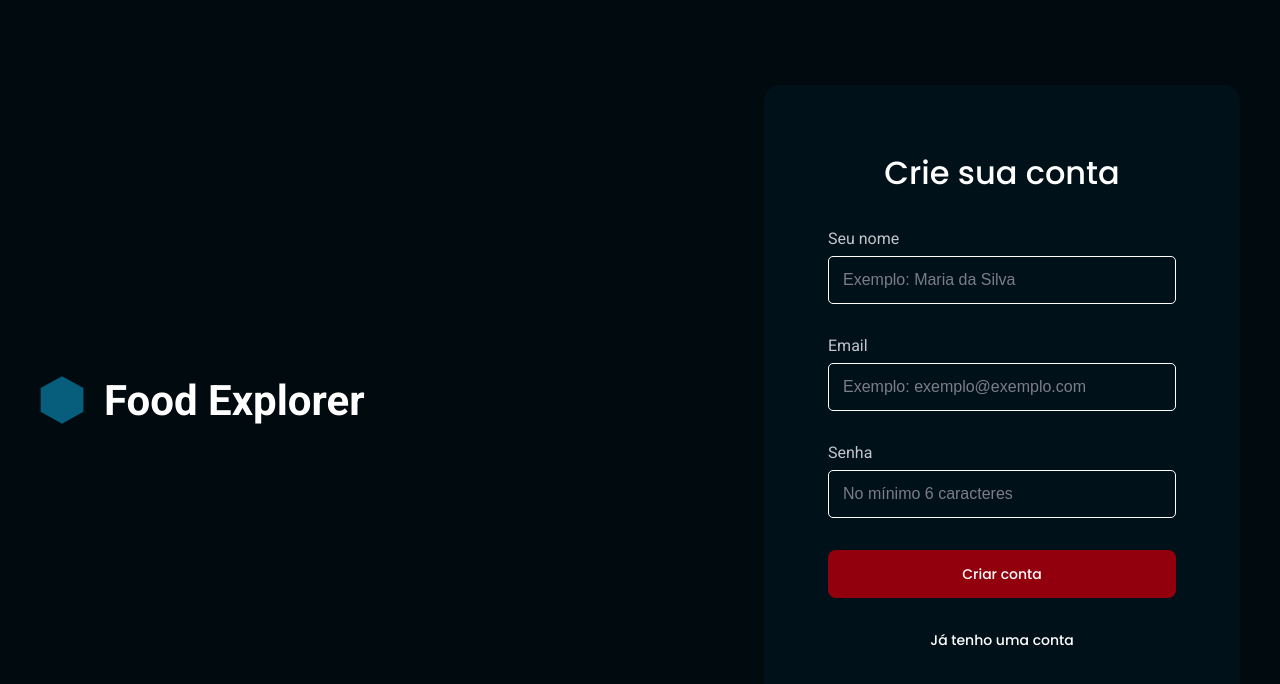
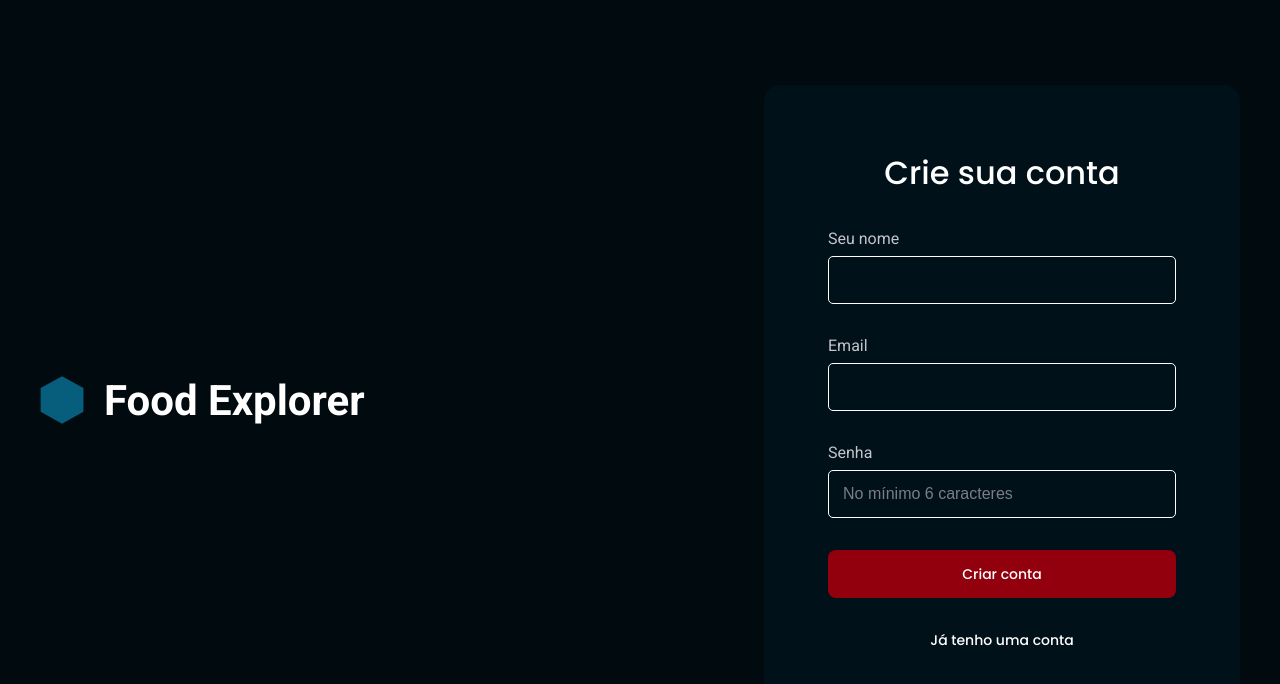
Before and after one commit to GabrielVinhas/food-explorer-frontend, a React (Vite) app: page /register in a window 1280 px wide. Shown: the top 684 px of the page. Built offline with nearby package versions, Linux system fonts and the light colour scheme.

Commit message:
Update index.jsx

```diff
--- a/src/pages/SignUp/index.jsx
+++ b/src/pages/SignUp/index.jsx
@@ -58,7 +58,6 @@ export function SignUp() {
           type="text"
           label="name"
           title="Seu nome"
-          placeholder="Exemplo: Maria da Silva"
           onChange={e => setName(e.target.value)}
           required
         />
@@ -67,7 +66,6 @@ export function SignUp() {
           type="email"
           label="email"
           title="Email"
-          placeholder="Exemplo: exemplo@exemplo.com"
           onChange={e => setEmail(e.target.value)}
           required
         />
```
